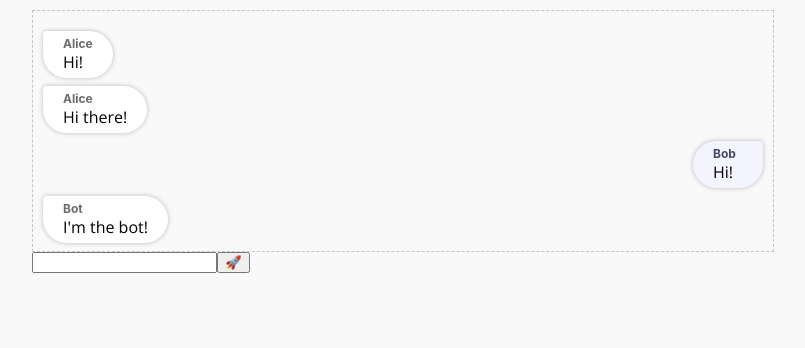
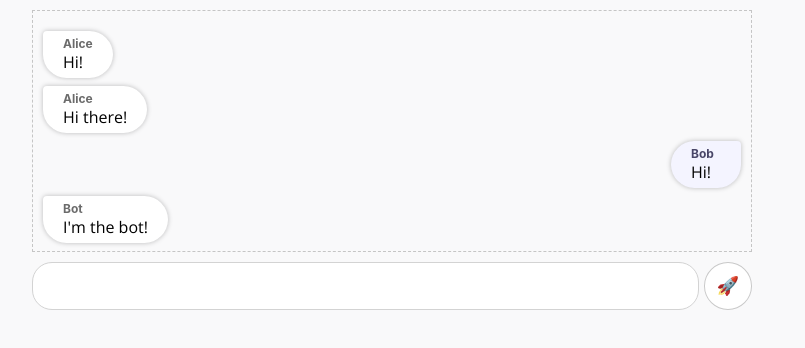
Before and after one commit to cipherdragon/Jelly-bot, a React (Create React App) app: page / in a window 1280 px wide. Shown: the top 348 px of the page, without its empty margins (248-1053 px from the left). Built offline with nearby package versions, Linux system fonts and the light colour scheme.

Commit message:
wrote styles for new message sending area.

```diff
--- a/src/App.css
+++ b/src/App.css
@@ -17,6 +17,7 @@ body{
     position: relative;
     padding: 10px;
     border: 1px dashed rgb(197, 197, 197);
+    box-sizing: border-box;
 }
 
 .message-wrapper{
@@ -62,8 +63,23 @@ body{
 .new-message{
     width: 100%;
     display: flex;
+    margin-top: 10px;
 }
 
 .new-message .message-box{
+    flex-grow: 1;
+    border: 1px solid #d3d3d3;
+    border-radius: 20px;
+    padding: 10px;
+    font-size: 18px;
+    font-family: 'Open Sans', sans-serif;
+}
 
+.new-message .send-button{
+    font-size: 18px;
+    border-radius: 50%;
+    padding: 12px;
+    border: 1px solid #c9c9c9;
+    margin: 0 0 0 5px;
+    background: #ffffff;
 }
```
